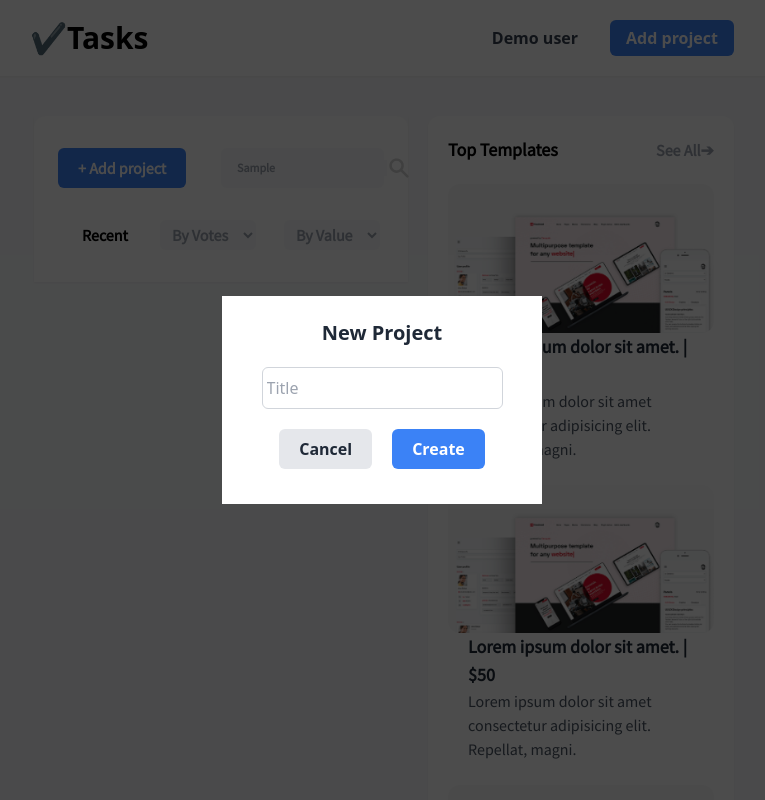
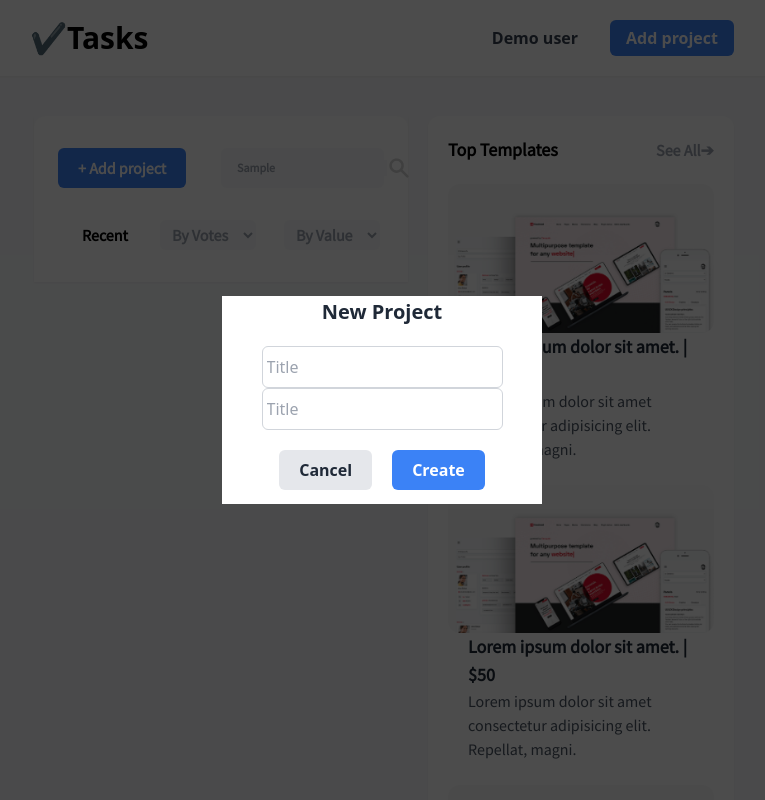
Before and after one commit to ognjen-dev/task-project, a React (Create React App) app: page / in a window 1280 px wide. Both pictures are taken after typing "Sample" into the empty fields and a click on the button "+ Add project". Shown: the top 800 px of the page, without its empty margins (258-1023 px from the left). Built offline with nearby package versions, Linux system fonts and the light colour scheme.

Commit message:
add author to list item

```diff
--- a/src/app/components/Form.jsx
+++ b/src/app/components/Form.jsx
@@ -11,8 +11,15 @@ const Form = () => {
     todos,
     isFormOpen,
     setisFormOpen,
+    authorInput,
+    setAuthorInput
   } = context;
 
+  //_______________za_autora___________________
+  const authorHandler = (e) => {
+    setAuthorInput(e.target.value);
+  };
+  //___________________________________________
   const inputTextHandler = (e) => {
     setInputText(e.target.value);
   };
@@ -21,10 +28,11 @@ const Form = () => {
     e.preventDefault();
     setTodos([
       ...todos,
-      { text: InputText, completed: false, id: Math.random() * 1000 },
+      { text: InputText, author: authorInput, completed: false, id: Math.random() * 1000 },
     ]);
     setisFormOpen(false);
     setInputText("");
+    setAuthorInput("")
   };
 
   const handleKeypressSubmit = (e) => {
@@ -45,11 +53,18 @@ const Form = () => {
             type="text"
             onChange={inputTextHandler}
           />
+          <input
+            className="py-2 px-1 focus:outline-none rounded-md border-gray-300 border text-md"
+            placeholder="Title"
+            value={authorInput}
+            type="text"
+            onChange={authorHandler}
+          />
           <div className="mt-5">
             <button
               type="button"
               onClick={() => setisFormOpen(false)}
-              className="text-md font-bold mr-2 lg:mr-5 px-5 py-2 bg-gray-200 text-gray-800 hover:text-gray-50 hover:border-0 hover:bg-gray-600 rounded-md"
+              className="focus:outline-none text-md font-bold mr-2 lg:mr-5 px-5 py-2 bg-gray-200 text-gray-800 hover:text-gray-50 hover:border-0 hover:bg-gray-600 rounded-md"
             >
               Cancel
             </button>
@@ -57,7 +72,7 @@ const Form = () => {
               onClick={submitTodoHandler}
               onKeyPress={handleKeypressSubmit}
               type="submit"
-              className="text-md font-bold px-5 py-2 bg-blue-500 text-white hover:bg-blue-700 rounded-md"
+              className="focus:outline-none text-md font-bold px-5 py-2 bg-blue-500 text-white hover:bg-blue-700 rounded-md"
             >
               Create
             </button>
--- a/src/app/components/List.jsx
+++ b/src/app/components/List.jsx
@@ -9,7 +9,7 @@ const List = () => {
     <div className="">
       <ul className="pt-1 rounded-b-xl bg-white pb-1 mb-5">
         {todos.map((todo) => (
-            <ListItem todo={todo} text={todo.text} key={todo.id} />
+            <ListItem todo={todo} author={todo.author} text={todo.text} key={todo.id} />
         ))}
       </ul>
     </div>
--- a/src/app/components/ListItem.jsx
+++ b/src/app/components/ListItem.jsx
@@ -1,7 +1,7 @@
 import React, { useContext } from "react";
 import { InputContext } from "app/components/context";
 
-const ListItem = ({ text, todo }) => {
+const ListItem = ({ text, todo, author }) => {
   const context = useContext(InputContext);
   const {
     InputText,
@@ -24,6 +24,7 @@ const ListItem = ({ text, todo }) => {
           return {
             ...item,
             completed: !item.completed,
+            author: item.author,
           };
         }
         return item;
@@ -40,7 +41,7 @@ const ListItem = ({ text, todo }) => {
       <p
         className="text-lg font-bold ml-5 focus:outline-none"
       >
-        {text}
+        {author} - {text}
       </p>
       <div>
         <button
--- a/src/app/components/context.js
+++ b/src/app/components/context.js
@@ -5,13 +5,14 @@ export const InputContext = React.createContext({})
 
 const InputProvider = ({ children }) => {
     const [InputText, setInputText] = useState('')
+    const [authorInput, setAuthorInput] = useState('')
     const [todos, setTodos] = useState([])
     const [activeTodo, setactiveTodo] = useState(null)
     const [isFormOpen, setisFormOpen] = useState(false)
 
 
     return (
-        <InputContext.Provider value={{InputText, setInputText, todos, setTodos, isFormOpen, setisFormOpen, activeTodo, setactiveTodo}}>
+        <InputContext.Provider value={{InputText, setInputText, todos, setTodos, isFormOpen, setisFormOpen, activeTodo, setactiveTodo, authorInput, setAuthorInput}}>
             {children}
         </InputContext.Provider>
     )
```
